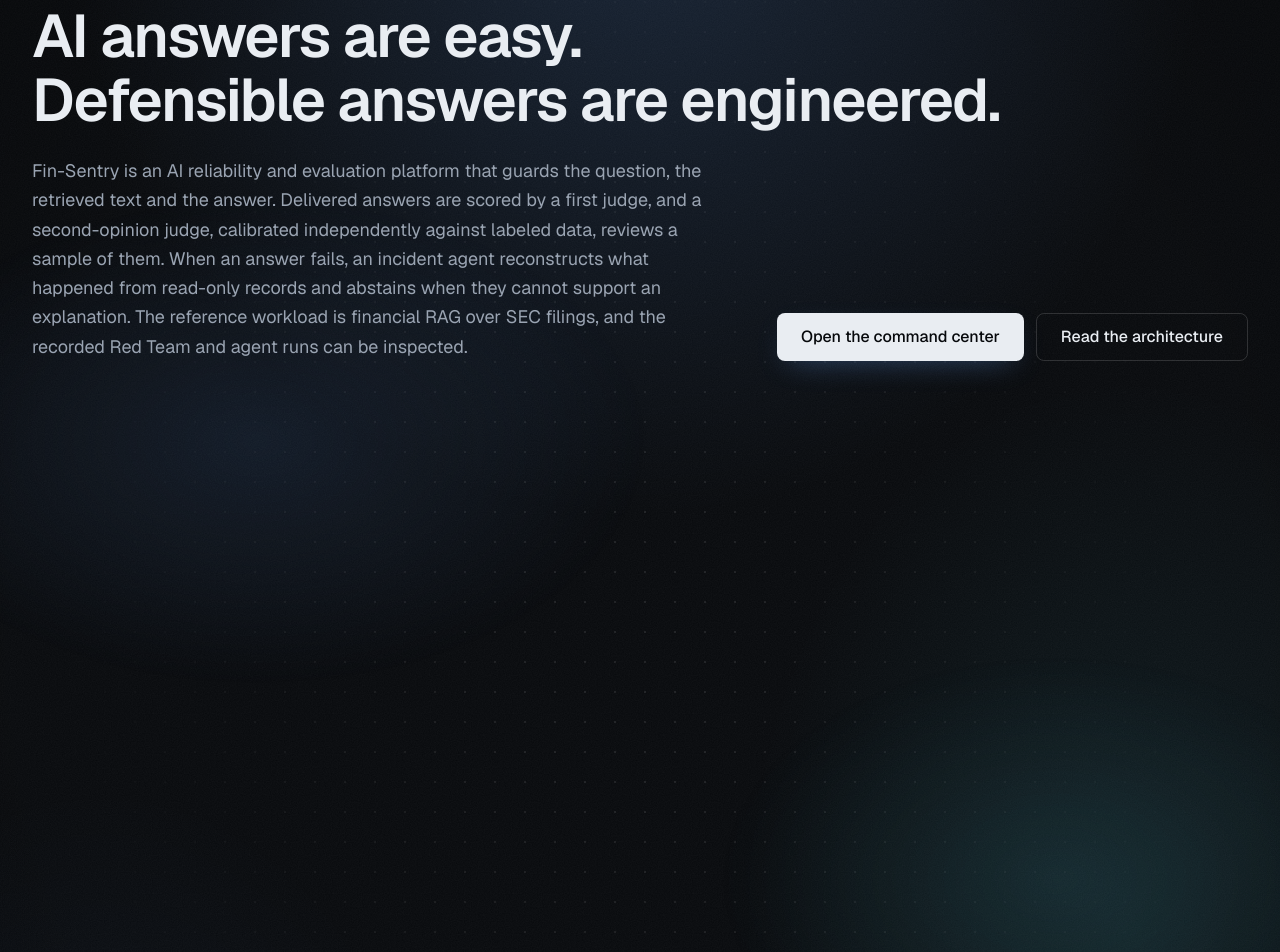
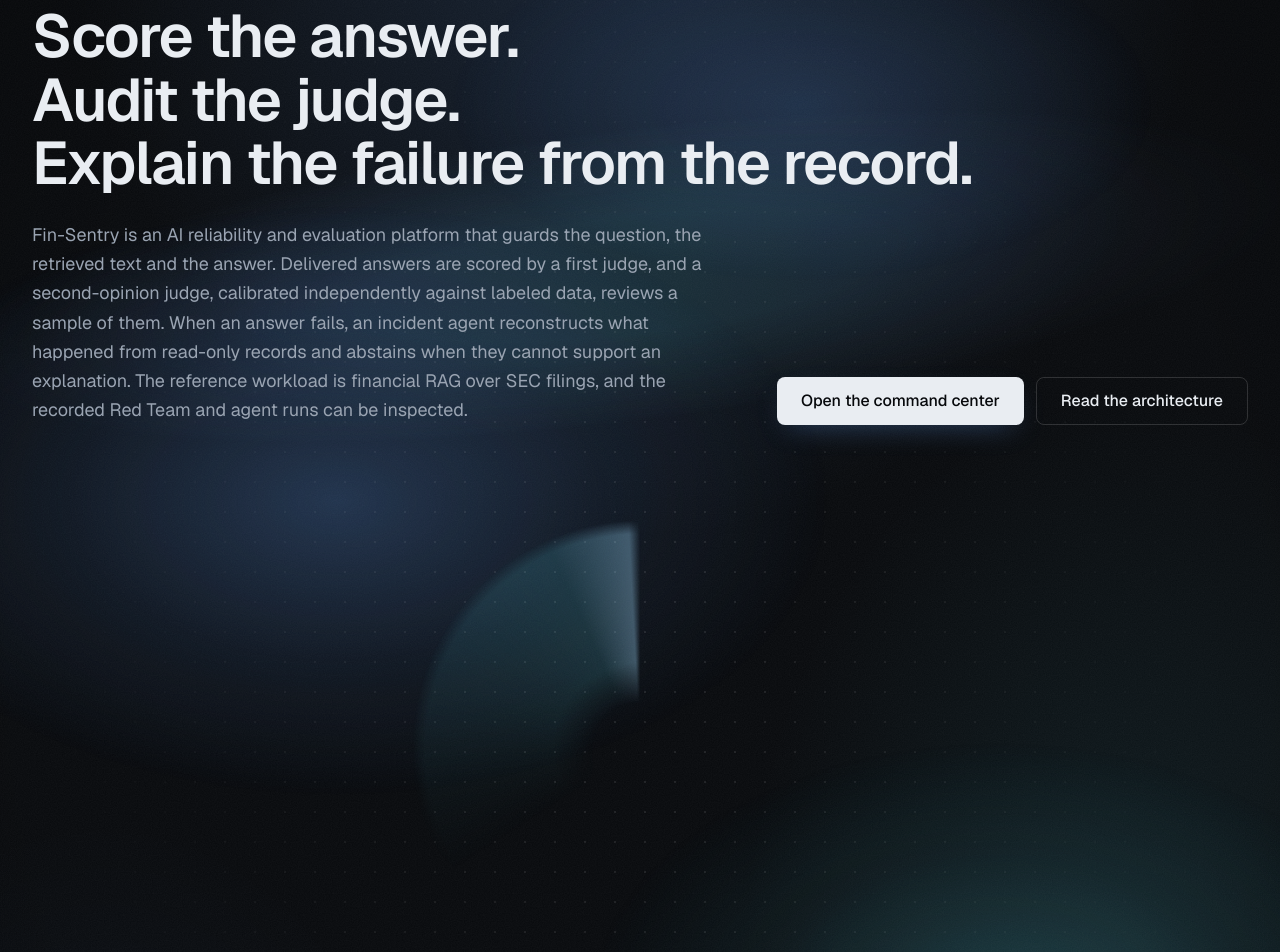
Before and after one commit to PrathamHusky07/fin-sentry, a Next.js app in the folder web/: page / in a window 1280 px wide. Shown: the part 100-1052 px from the top of the page. Built offline with nearby package versions, Linux system fonts and the light colour scheme.

Commit message:
rewrite the hero headline around scoring, auditing the judge and explaining failures, and give the first fold visible ambient motion

```diff
--- a/web/app/globals.css
+++ b/web/app/globals.css
@@ -715,16 +715,50 @@
       animation-delay: calc(60ms + var(--i, 0) * 110ms);
     }
 
-    /* Two soft fields drift behind the hero. They move by transform only, so
-       the compositor does the work and the text never repaints. */
+    /* The fields behind the hero live on their own, apart from the diagram. Three lights drift,
+       swell and breathe at different paces, an aurora band flows behind the headline, and a
+       band of light crosses the dot lattice so the dots brighten as it passes. Everything moves
+       by transform or opacity alone, so the compositor does the work and the text never
+       repaints. None of it is defined under reduced motion, so that stays still. */
     .hero-field-a {
-      animation: field-drift-a 28s var(--ease-soft) infinite alternate;
+      animation: field-drift-a 26s var(--ease-soft) infinite alternate;
+      will-change: transform, opacity;
+    }
+
+    .hero-field-b {
+      animation: field-drift-b 31s var(--ease-soft) infinite alternate;
+      will-change: transform, opacity;
+    }
+
+    .hero-field-c {
+      animation: field-drift-c 37s var(--ease-soft) infinite alternate;
+      will-change: transform, opacity;
+    }
+
+    .hero-aurora {
+      animation: aurora-flow 21s var(--ease-soft) infinite alternate;
+      will-change: transform, opacity;
+    }
+
+    .hero-scan-band {
+      animation: scan-sweep 17s var(--ease-soft) 1.2s infinite;
+      will-change: transform, opacity;
+    }
+
+    /* A beam turns behind the constellation, centered on its core. */
+    .hero-sweep {
+      animation: sweep-turn 24s linear infinite;
       will-change: transform;
     }
 
-    .hero-field-b {
-      animation: field-drift-b 34s var(--ease-soft) infinite alternate;
-      will-change: transform;
+    /* The lights sit a little deeper than the page, so they trail the scroll. Where the
+       browser cannot tie an animation to scroll, they simply stay put. */
+    @supports (animation-timeline: scroll()) {
+      .hero-depth {
+        animation: hero-depth linear both;
+        animation-timeline: scroll(root block);
+        animation-range: 0 100vh;
+      }
     }
 
     /* The core glow breathes once the intro has settled. */
@@ -788,13 +822,64 @@
 
 @keyframes field-drift-a {
   to {
-    transform: translate3d(9rem, 2.5rem, 0) scale(1.12);
+    transform: translate3d(11rem, 3rem, 0) scale(1.18);
+    opacity: 0.6;
   }
 }
 
 @keyframes field-drift-b {
   to {
-    transform: translate3d(-7rem, -3rem, 0) scale(1.1);
+    transform: translate3d(-9rem, -3.5rem, 0) scale(1.14);
+    opacity: 0.55;
+  }
+}
+
+@keyframes field-drift-c {
+  to {
+    transform: translate3d(-6rem, 3rem, 0) scale(1.25);
+    opacity: 0.5;
+  }
+}
+
+@keyframes aurora-flow {
+  from {
+    transform: translate3d(-8%, -1.5rem, 0);
+    opacity: 0.55;
+  }
+  to {
+    transform: translate3d(8%, 2rem, 0);
+    opacity: 1;
+  }
+}
+
+@keyframes scan-sweep {
+  0% {
+    transform: translate3d(-45%, 0, 0);
+    opacity: 0;
+  }
+  10% {
+    opacity: 1;
+  }
+  58% {
+    transform: translate3d(330%, 0, 0);
+    opacity: 1;
+  }
+  66%,
+  100% {
+    transform: translate3d(330%, 0, 0);
+    opacity: 0;
+  }
+}
+
+@keyframes sweep-turn {
+  to {
+    rotate: 360deg;
+  }
+}
+
+@keyframes hero-depth {
+  to {
+    transform: translate3d(0, 7rem, 0);
   }
 }
 
@@ -904,8 +989,9 @@
   );
 }
 
-/* The drifting fields under the hero text. Placed and sized here, moved only
-   inside the no-preference query, so reduced motion keeps them in place. */
+/* The fields under the hero text. Placed and sized here, moved only inside the no-preference
+   query, so reduced motion keeps the lights in place at the same strength. The depth layer is
+   taller than the field so its scroll trail never exposes an edge. */
 .hero-field {
   position: absolute;
   inset: 0;
@@ -914,33 +1000,141 @@
   pointer-events: none;
 }
 
-.hero-field > span {
+.hero-depth {
+  position: absolute;
+  inset: -7rem 0;
+}
+
+.hero-depth > span {
   position: absolute;
   border-radius: 9999px;
 }
 
 .hero-field-a {
-  top: 14%;
-  left: -10rem;
-  width: 48rem;
-  height: 30rem;
+  top: 18%;
+  left: -12rem;
+  width: 60rem;
+  height: 36rem;
   background: radial-gradient(
     closest-side,
-    rgb(106 168 255 / 0.11),
+    rgb(106 168 255 / 0.3),
+    rgb(106 168 255 / 0.1) 55%,
     transparent
   );
 }
 
 .hero-field-b {
-  top: 42%;
-  right: -8rem;
-  width: 42rem;
-  height: 28rem;
+  top: 46%;
+  right: -10rem;
+  width: 52rem;
+  height: 34rem;
   background: radial-gradient(
     closest-side,
-    rgb(92 212 230 / 0.09),
+    rgb(92 212 230 / 0.22),
+    rgb(92 212 230 / 0.07) 55%,
     transparent
   );
+}
+
+.hero-field-c {
+  top: 4%;
+  left: 36%;
+  width: 44rem;
+  height: 22rem;
+  background: radial-gradient(
+    closest-side,
+    rgb(106 168 255 / 0.18),
+    transparent
+  );
+}
+
+/* A wide soft band behind the headline, tilted a little against the page. */
+.hero-aurora {
+  top: 12%;
+  left: -20%;
+  width: 140%;
+  height: 24rem;
+  border-radius: 0;
+  rotate: -7deg;
+  background: linear-gradient(
+    100deg,
+    transparent 8%,
+    rgb(106 168 255 / 0.2) 30%,
+    rgb(92 212 230 / 0.17) 52%,
+    rgb(106 168 255 / 0.12) 70%,
+    transparent 92%
+  );
+  mask-image: radial-gradient(
+    ellipse 50% 50% at 50% 50%,
+    #000 30%,
+    transparent 76%
+  );
+}
+
+/* Lights the dot lattice as a band passes. The lattice and its fade are static masks, and
+   only the band inside them moves, on the same 30px grid as the resting dots. */
+.hero-scan {
+  position: absolute;
+  inset: 0;
+  mask-image: radial-gradient(
+    ellipse 64% 70% at 50% 42%,
+    #000 12%,
+    transparent 76%
+  );
+}
+
+.hero-scan-dots {
+  position: absolute;
+  inset: 0;
+  mask-image: radial-gradient(#000 1px, transparent 1.4px);
+  mask-size: 30px 30px;
+}
+
+.hero-scan-band {
+  position: absolute;
+  top: -20%;
+  bottom: -20%;
+  left: 0;
+  width: 34%;
+  opacity: 0;
+  background: linear-gradient(
+    90deg,
+    transparent,
+    rgb(150 205 255 / 0.85) 50%,
+    transparent
+  );
+}
+
+/* The beam behind the constellation. It is not drawn under reduced motion, because a frozen
+   beam would read as a stray wedge of light. */
+.hero-sweep {
+  position: absolute;
+  z-index: -1;
+  pointer-events: none;
+  aspect-ratio: 1;
+  border-radius: 9999px;
+  translate: -50% -50%;
+  background: conic-gradient(
+    from 0deg,
+    transparent 0deg 236deg,
+    rgb(92 212 230 / 0) 236deg,
+    rgb(92 212 230 / 0.16) 336deg,
+    rgb(160 220 255 / 0.34) 357deg,
+    rgb(160 220 255 / 0) 360deg
+  );
+  mask-image: radial-gradient(
+    closest-side,
+    transparent 20%,
+    #000 38%,
+    #000 94%,
+    transparent 100%
+  );
+}
+
+@media (prefers-reduced-motion: reduce) {
+  .hero-sweep {
+    display: none;
+  }
 }
 
 /* Topology: technical and structured. A fine rule grid fades at the
--- a/web/app/page.tsx
+++ b/web/app/page.tsx
@@ -31,22 +31,34 @@
     <div className="flex flex-col">
       <section className="ctx ctx-hero">
         <div aria-hidden="true" className="hero-field">
-          <span className="hero-field-a" />
-          <span className="hero-field-b" />
+          <div className="hero-depth">
+            <span className="hero-field-a" />
+            <span className="hero-field-b" />
+            <span className="hero-field-c" />
+            <span className="hero-aurora" />
+          </div>
+          <span className="hero-scan">
+            <span className="hero-scan-dots">
+              <span className="hero-scan-band" />
+            </span>
+          </span>
         </div>
         <div className="mx-auto w-full max-w-7xl px-4 pt-10 pb-16 sm:px-8 sm:pt-12 sm:pb-20">
           <h1 className="text-text-primary max-w-6xl text-4xl leading-[1.06] font-semibold tracking-tight sm:text-6xl">
             <span className="hero-in block" style={step(0)}>
-              AI answers are easy.
+              Score the answer.
             </span>
             <span className="hero-in block" style={step(1)}>
-              Defensible answers are engineered.
+              Audit the judge.
+            </span>
+            <span className="hero-in block" style={step(2)}>
+              Explain the failure from the record.
             </span>
           </h1>
           <div className="mt-6 flex flex-col gap-8 lg:flex-row lg:items-end lg:justify-between">
             <p
               className="text-text-secondary hero-in max-w-2xl text-lg leading-relaxed text-pretty"
-              style={step(2)}
+              style={step(3)}
             >
               Fin-Sentry is an AI reliability and evaluation platform that
               guards the question, the retrieved text and the answer. Delivered
@@ -58,7 +70,7 @@
               over SEC filings, and the recorded Red Team and agent runs can be
               inspected.
             </p>
-            <div className="hero-in flex flex-wrap gap-3" style={step(3)}>
+            <div className="hero-in flex flex-wrap gap-3" style={step(4)}>
               <Link
                 href="/overview"
                 className="bg-text-primary text-background hover:bg-text-primary/90 inline-flex min-h-12 items-center rounded-lg px-6 text-base font-medium shadow-[0_10px_30px_-12px_var(--glow-accent)] transition-[background-color,box-shadow] duration-[var(--dur-base)] hover:shadow-[0_14px_36px_-12px_var(--glow-accent)]"
--- a/web/components/hero-constellation.tsx
+++ b/web/components/hero-constellation.tsx
@@ -84,6 +84,25 @@
       strokeLinecap="round"
       pathLength={1}
       className="cn-flow"
+    />
+  );
+}
+
+/**
+ * A slow beam behind the diagram, centered on the core and as wide as the orbit is tall. It is
+ * decoration only: it sits behind every node and line, takes no pointer and no focus, and the
+ * stylesheet draws it only where motion is allowed.
+ */
+function Sweep({ layout }: { layout: ConstellationLayout }) {
+  return (
+    <span
+      aria-hidden="true"
+      className="hero-sweep"
+      style={{
+        left: `${(layout.cx / layout.w) * 100}%`,
+        top: `${(layout.cy / layout.h) * 100}%`,
+        width: `${((2 * Math.min(layout.rx, layout.ry) * 1.1) / layout.w) * 100}%`,
+      }}
     />
   );
 }
@@ -484,7 +503,8 @@
         }
       }}
     >
-      <div className="mx-auto hidden max-w-[1200px] lg:block">
+      <div className="relative isolate mx-auto hidden max-w-[1200px] lg:block">
+        <Sweep layout={WIDE} />
         <Constellation
           layout={WIDE}
           active={active}
@@ -494,7 +514,8 @@
           interactive
         />
       </div>
-      <div className="mx-auto max-w-[420px] lg:hidden">
+      <div className="relative isolate mx-auto max-w-[420px] lg:hidden">
+        <Sweep layout={COMPACT} />
         <Constellation
           layout={COMPACT}
           active={active}
```
Also changed, not shown: 1 other file (tests, documents, lock files or other folders).
